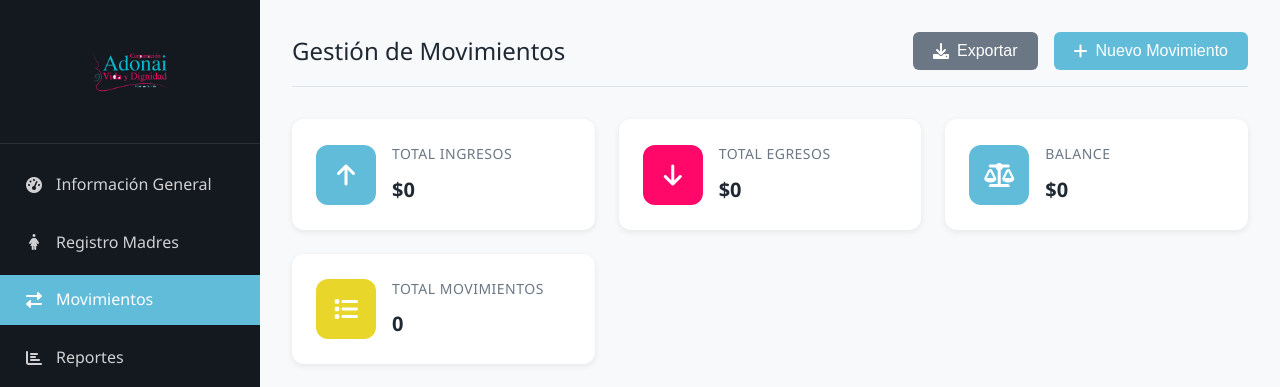
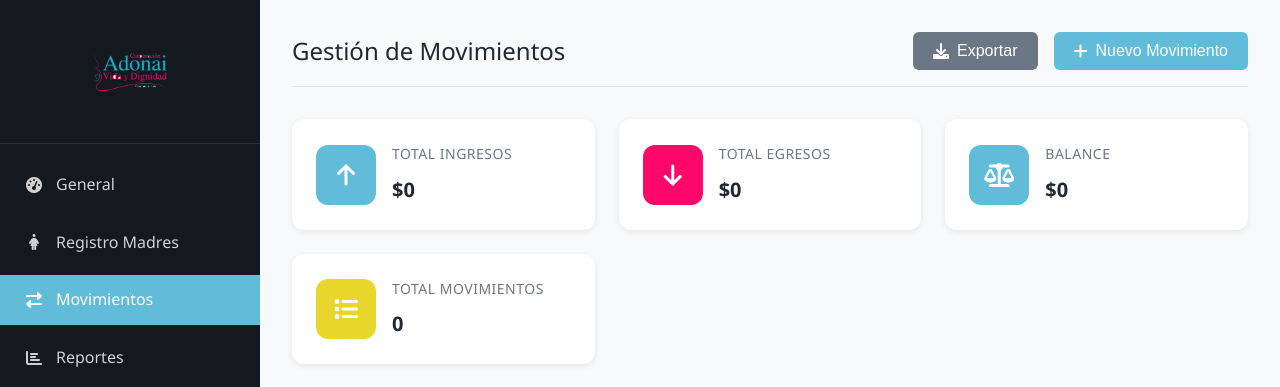
Before and after one commit to SantiagoR2001/adonai-dashboard-v5, a Flask app: page /movimientos in a window 1280 px wide. Shown: the top 387 px of the page. Run offline with Flask 3, Linux system fonts and the light colour scheme; the visitor is signed in with stand-in values (Sample User, id 1); data that the repository does not hold is empty.

Commit message:
Actualizar vista de movimientos

```diff
--- a/src/templates/movimientos.html
+++ b/src/templates/movimientos.html
@@ -1,8 +1,9 @@
 <!DOCTYPE html>
 <html lang="es">
+
 <head>
     <meta charset="UTF-8" />
-    <meta name="viewport" content="width=device-width, initial-scale=1.0"/>
+    <meta name="viewport" content="width=device-width, initial-scale=1.0" />
     <title>Movimientos - Adonai</title>
 
     <!-- CSS -->
@@ -10,6 +11,7 @@
     <link rel="stylesheet" href="{{ url_for('static', filename='css/dashboard.css') }}">
     <link href="https://cdnjs.cloudflare.com/ajax/libs/font-awesome/6.0.0/css/all.min.css" rel="stylesheet">
 </head>
+
 <body>
     <div class="dashboard-container">
 
@@ -17,18 +19,15 @@
         <nav class="sidebar">
             <div class="sidebar-header">
                 <!-- LOGO -->
-            <img
-                src="{{ url_for('static', filename='img/Logo Adonai.png') }}"
-                alt="Logo Adonai"
-                class="sidebar-logo"
-            >
+                <img src="{{ url_for('static', filename='img/Logo Adonai.png') }}" alt="Logo Adonai"
+                    class="sidebar-logo">
             </div>
 
             <ul class="sidebar-menu">
                 <li>
                     <a href="{{ url_for('main.dashboard') }}">
                         <i class="fas fa-tachometer-alt"></i>
-                    Información General
+                        General
                     </a>
                 </li>
                 <li>
@@ -186,13 +185,7 @@
                         <!-- ✅ Responsable automático según rol (usa columna PROCESA) -->
                         <div class="form-group">
                             <label for="procesa">Responsable</label>
-                        <input
-                            type="text"
-                            id="procesa"
-                            name="procesa"
-                            readonly
-                            required
-                        >
+                            <input type="text" id="procesa" name="procesa" readonly required>
                         </div>
 
                         <div class="form-actions">
@@ -309,4 +302,5 @@
     <script src="{{ url_for('static', filename='js/main.js', v='20251001-6') }}"></script>
     <script src="{{ url_for('static', filename='js/movimientos.js', v='20251001-6') }}"></script>
 </body>
+
 </html>
```
Lines whose indentation alone changed are shown as unchanged.
